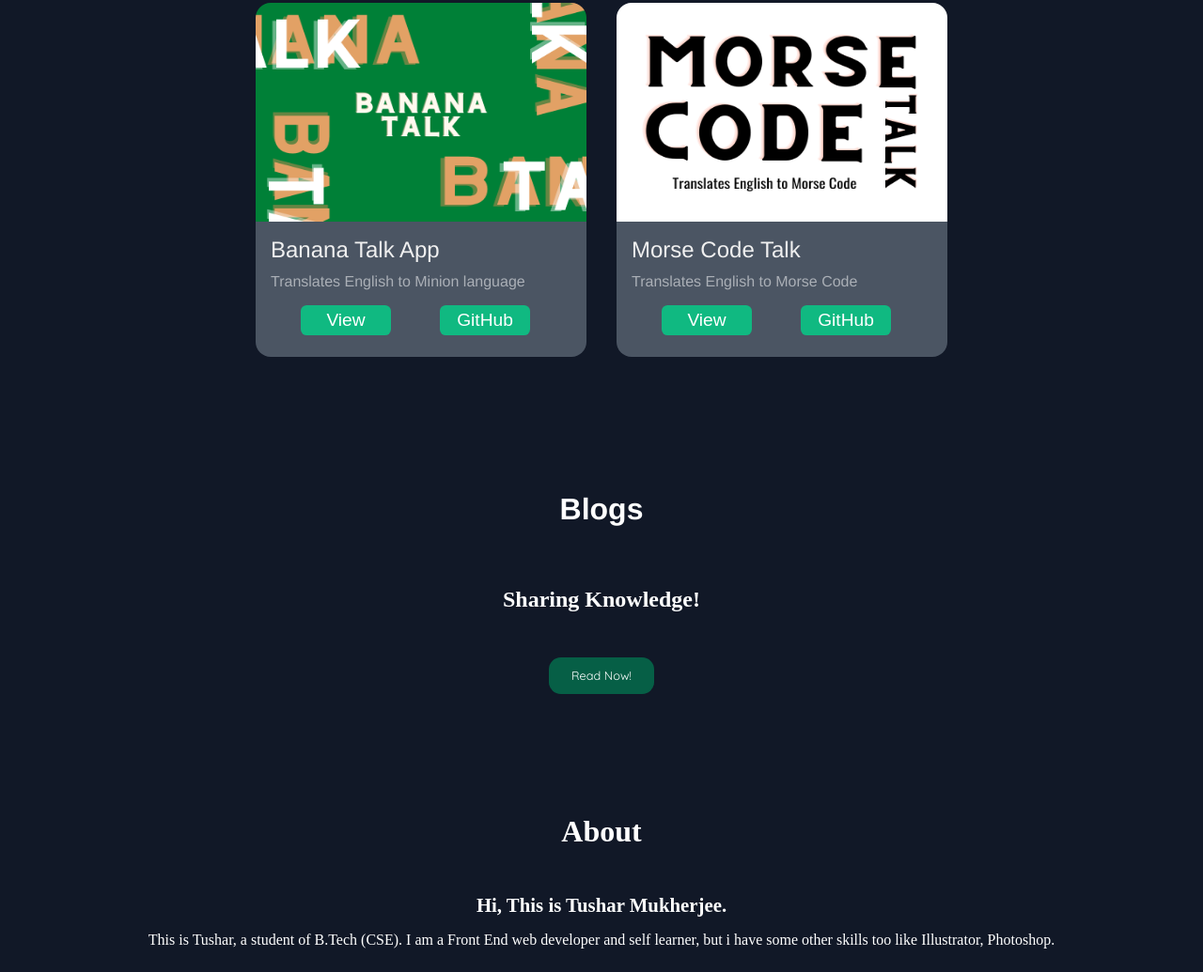
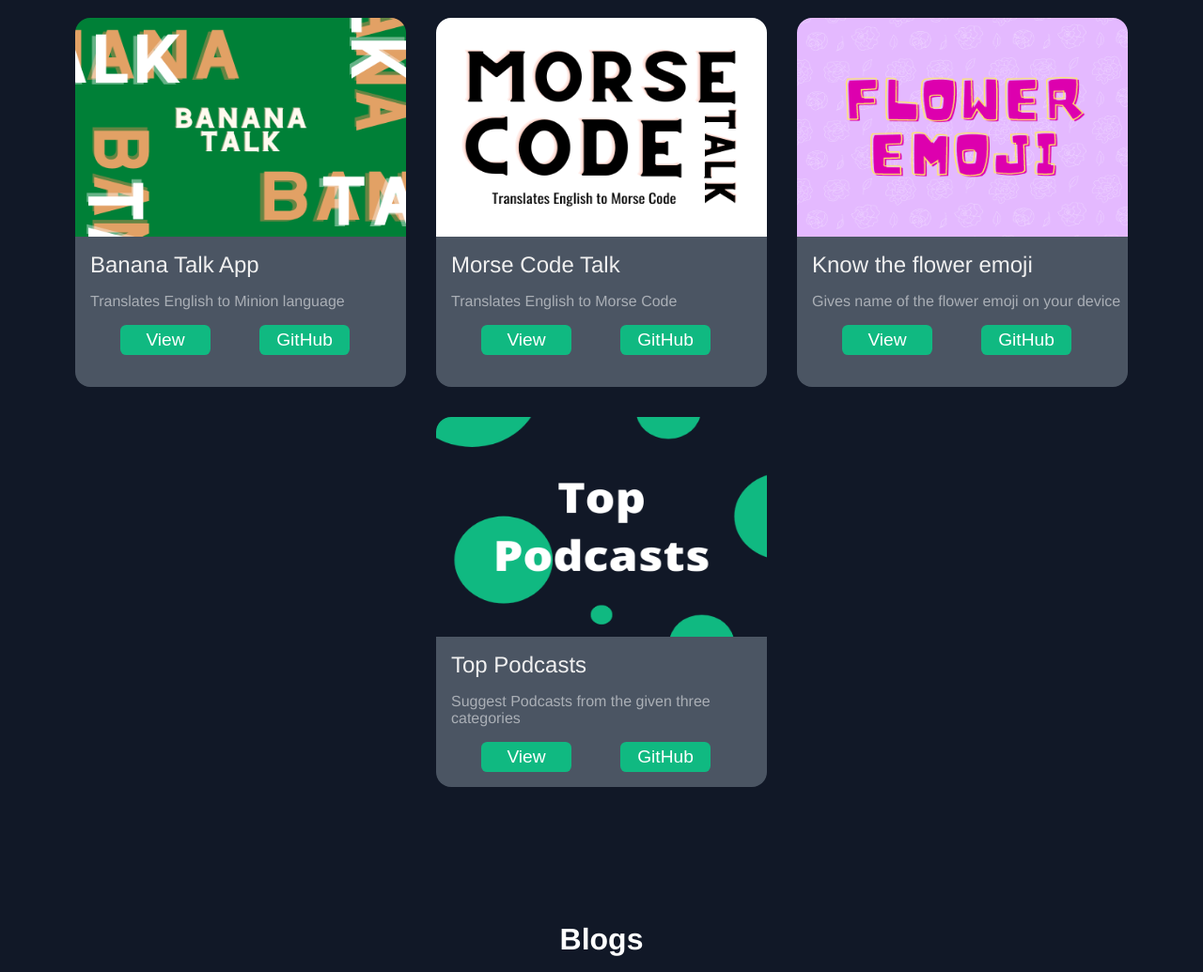
Before and after one commit to tusharmukherjee/Portfolio, a plain HTML site: page index.html in a window 1280 px wide. Shown: the part 1303-2338 px from the top of the page at 94% size. Drawn offline with Linux system fonts and the light colour scheme.

Commit message:
final commit

```diff
--- a/index.html
+++ b/index.html
@@ -111,6 +111,32 @@
                         GitHub</button>
             </div>
             </div>
+
+
+            <div class="p-cliapp">
+                <img class="bta" src="Know the flower emoji on your phone.png" alt="KFE">
+            <div class="p-text2">
+                <h2 class="cli" id="cl">Know the flower emoji </h2>
+                <p class="cli" id="cl1">Gives name of the flower emoji on your device</p>
+                <button class="btn-d" onclick="location.href='https://j3gbo.csb.app/'" type="button">
+                    View</button>
+                <button class="btn-d" onclick="location.href='https://github.com/TusharMukherjee/Know-the-flower-emoji" type="button">
+                        GitHub</button>
+            </div>
+            </div>
+
+
+            <div class="p-cliapp">
+                <img class="bta" src="Top Podcasts.png" alt="TP">
+            <div class="p-text2">
+                <h2 class="cli" id="cl">Top Podcasts </h2>
+                <p class="cli" id="cl1">Suggest Podcasts from the given three categories</p>
+                <button class="btn-d" onclick="location.href='https://pppik.csb.app/'" type="button">
+                    View</button>
+                <button class="btn-d" onclick="location.href='https://github.com/TusharMukherjee/Top-Podcasts" type="button">
+                        GitHub</button>
+            </div>
+            </div>
       <!-- </div> -->
     </section>
 
--- a/style.css
+++ b/style.css
@@ -128,7 +128,7 @@ ul li a{
     display: flex;
     flex-direction: column;
     background-color: #4B5563;
-    height: 8.6rem;
+    height: 9.6rem;
     width: 22rem;
     border-bottom-left-radius: 1rem;
     border-bottom-right-radius: 1rem;
@@ -168,7 +168,7 @@ ul li a{
 }
 .p-text2{
     background-color: #4B5563;
-    height: 9rem;
+    height: 10rem;
     width: 22rem;
     border-bottom-left-radius: 1rem;
     border-bottom-right-radius: 1rem;
@@ -184,7 +184,7 @@ ul li a{
     font-size: 1.5rem;
 }
 #cl1{
-    margin-top: 0.7rem;
+    margin-top: 1rem;
     font-size: 1rem;
     color: #aaafb6;
 }
```
Also changed, not shown: projects.html (+26 -0 lines), Know the flower emoji on your phone.png (added), Top Podcasts.png (added).
